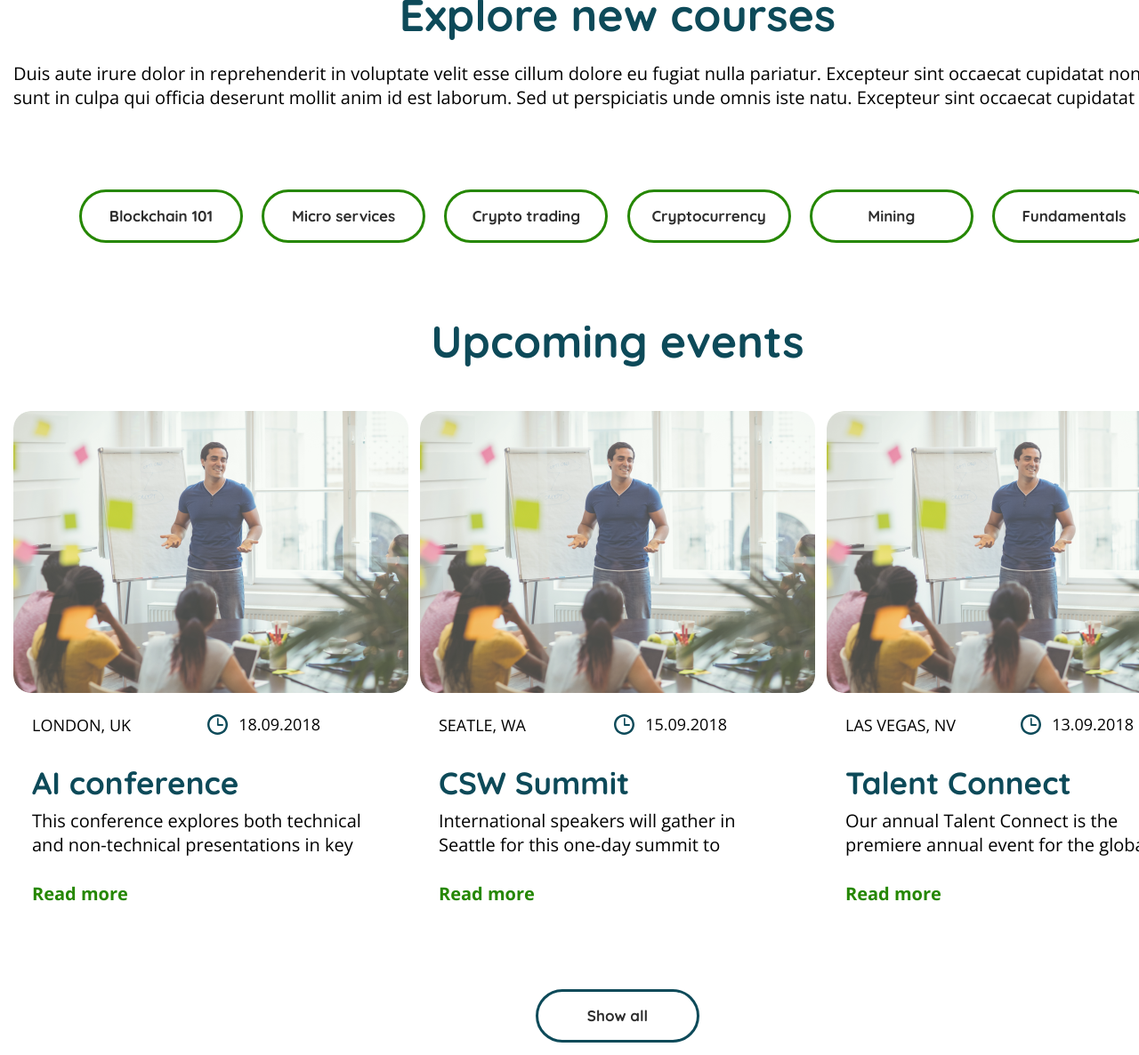
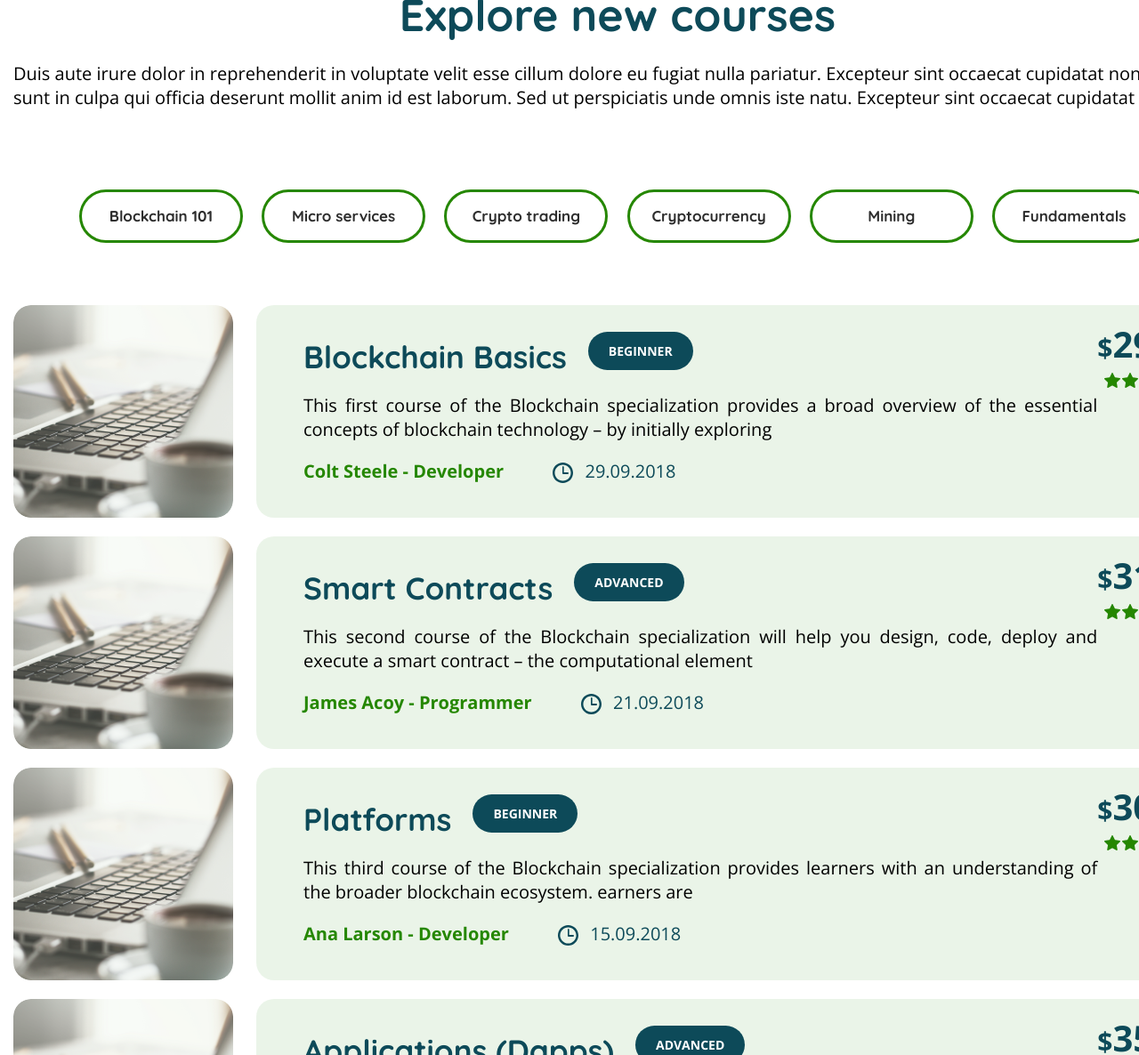
Before and after one commit to kaptn3/merklise, a Jekyll site: the page built from index.md, in a window 1280 px wide, cut to the strip 1742-2928 px from the top of the page. Shown: the whole strip at 89% size. Built offline with Jekyll 4.4.1, drawn with Linux system fonts in a browser that asks for light colours; some of the changed text lies outside the part shown.

Commit message:
Education: courses

```diff
--- a/_includes/sections/courses.html
+++ b/_includes/sections/courses.html
@@ -1,9 +1,9 @@
-<section class="explore-section education__container">
+<section class="courses-section education__container">
   <article>
     <h2 class="h2-title">Explore new courses</h2>
-    <p class="explore-section__text">Duis aute irure dolor in reprehenderit in voluptate velit esse cillum dolore eu fugiat nulla pariatur. Excepteur sint occaecat cupidatat non proident, sunt in culpa qui officia deserunt mollit anim id est laborum. Sed ut perspiciatis unde omnis iste natu. Excepteur sint occaecat cupidatat non.</p>
+    <p class="courses-section__text">Duis aute irure dolor in reprehenderit in voluptate velit esse cillum dolore eu fugiat nulla pariatur. Excepteur sint occaecat cupidatat non proident, sunt in culpa qui officia deserunt mollit anim id est laborum. Sed ut perspiciatis unde omnis iste natu. Excepteur sint occaecat cupidatat non.</p>
   </article>
-  <div class="explore-section__types">
+  <div class="courses-section__types">
     <a href="#" class="btn">Blockchain 101</a>
     <a href="#" class="btn">Micro services</a>
     <a href="#" class="btn">Crypto trading</a>
@@ -11,4 +11,42 @@
     <a href="#" class="btn">Mining</a>
     <a href="#" class="btn">Fundamentals</a>
   </div>
+  <ul class="courses-section__posts">
+    {% for post in site.categories['course'] limit:4 %}
+    <li class="courses-section__post">
+      <a class="courses-section__img" href="{{ post.url }}">
+        <img src="/assets/post-images/{{ post.image }}" alt="{{ post.title }}">
+      </a>
+      <div class="courses-section__post-content">
+        <article class="courses-section__article">
+          <header class="courses-section__article-title">
+            <h3>{{ post.title }}</h3>
+            <span>{{ post.level }}</span>
+          </header>
+          {{ post.excerpt }}
+          <span class="courses-section__article-teacher">{{ post.teacher }}</span>
+          <span class="courses-section__article-date"><img src="/assets/icons/clock.svg" alt=""> {{ post.date | date: "%d.%m.%Y" }}</span>
+        </article>
+        <div class="courses-section__info">
+          <div>
+            <span class="courses-section__info-price">$<strong>{{ post.price }}</strong>,99</span>
+            <div class="courses-section__info-rating">
+            {% for item in (1..5) %}
+              {% if item <= post.rating %}
+                <img src="/assets/icons/star.svg" alt="">
+              {% else %}
+                <img src="/assets/icons/no-star.svg" alt="">
+              {% endif %}
+            {% endfor %}
+            </div>
+          </div>
+          <a class="courses-section__info-more" href="{{ post.url }}">
+            <img src="/assets/icons/more.svg" alt="">
+          </a>
+        </div>
+      </div>
+    </li>
+    {% endfor %}
+  </ul>
+  <a href="#" class="btn btn_black courses-section__btn">Explore all</a>
 </section>
--- /dev/null
+++ b/_posts/2018-09-13-name-of-course.md
@@ -0,0 +1,14 @@
+---
+title: 'Applications (Dapps)'
+price: '35'
+rating: 5
+teacher: 'Cindy Chase - Programmer'
+image: 'course.png'
+level: 'Advanced'
+categories: 'course'
+type: 'Blockchain 101'
+excerpt_separator: <!--more-->
+---
+This fourth course of the Blockchain specialization will help you design, code, deploy  and execute a smart contract – the computational element
+<!--more-->
+lorem
--- /dev/null
+++ b/_posts/2018-09-15-name-of-course.md
@@ -0,0 +1,14 @@
+---
+title: 'Platforms'
+price: '30'
+rating: 5
+teacher: 'Ana Larson - Developer'
+image: 'course.png'
+level: 'Beginner'
+categories: 'course'
+type: 'Blockchain 101'
+excerpt_separator: <!--more-->
+---
+This third course of the Blockchain specialization provides learners with an  understanding of the broader blockchain ecosystem. earners are
+<!--more-->
+lorem
--- /dev/null
+++ b/_posts/2018-09-21-name-of-course.md
@@ -0,0 +1,14 @@
+---
+title: 'Smart Contracts'
+price: '31'
+rating: 4
+teacher: 'James Acoy - Programmer'
+image: 'course.png'
+level: 'Advanced'
+categories: 'course'
+type: 'Blockchain 101'
+excerpt_separator: <!--more-->
+---
+This second course of the Blockchain specialization will help you design, code, deploy  and execute a smart contract – the computational element
+<!--more-->
+lorem
--- /dev/null
+++ b/_posts/2018-09-29-name-of-course.md
@@ -0,0 +1,14 @@
+---
+title: 'Blockchain Basics'
+price: '29'
+rating: 4
+teacher: 'Colt Steele - Developer'
+image: 'course.png'
+level: 'Beginner'
+categories: 'course'
+type: 'Blockchain 101'
+excerpt_separator: <!--more-->
+---
+This first course of the Blockchain specialization provides a broad overview of the  essential concepts of blockchain technology – by initially exploring
+<!--more-->
+lorem
--- a/_sass/components/sections/courses.scss
+++ b/_sass/components/sections/courses.scss
@@ -1,15 +1,137 @@
-.explore-section {
+.courses-section {
   line-height: 27px;
   font-size: 20px;
   text-align: justify;
+  padding-bottom: 220px;
 }
 
-.explore-section__text {
+.courses-section__text {
   padding-top: 12px;
 }
 
-.explore-section__types {
+.courses-section__types {
   display: flex;
   justify-content: space-between;
   padding: 70px 74px;
 }
+
+.courses-section__posts {
+  margin: 0;
+  padding: 0;
+  list-style: none;
+  margin-bottom: 59px;
+}
+
+.courses-section__post {
+  display: flex;
+  margin-bottom: 21px;
+}
+
+.courses-section__img {
+  display: block;
+  position: relative;
+  margin-right: 26px;
+  border-radius: 20px;
+  overflow: hidden;
+  flex-shrink: 0;
+  width: 247px;
+}
+
+.courses-section__img:after {
+  content: '';
+  position: absolute;
+  top: 0;
+  right: 0;
+  bottom: 0;
+  left: 0;
+  background-color: #E2EFDE;
+  opacity: 0.25;
+}
+
+.courses-section__img > img {
+  width: 100%;
+  height: 239px;
+  object-fit: cover;
+}
+
+.courses-section__post-content {
+  background-color: rgba($color: #E2EFDE, $alpha: .7);
+  border-radius: 20px;
+  padding: 30px 34px 25px 53px;
+  width: 100%;
+  display: flex;
+  justify-content: space-between;
+}
+
+.courses-section__article-title {
+  display: flex;
+  align-items: flex-start;
+  margin-bottom: 12px;
+}
+
+.courses-section__article-title > h3 {
+  font-family: 'Quicksand', sans-serif;
+  line-height: 57px;
+  font-size: 35px;
+  color: #0D4A59;
+  margin-right: 24px;
+}
+
+.courses-section__article-title > span {
+  display: block;
+  background-color: #0D4A59;
+  border-radius: 30px;
+  color: #fff;
+  text-transform: uppercase;
+  font-weight: bold;
+  font-size: 14px;
+  padding: 8px 23px;
+}
+
+.courses-section__article-teacher {
+  color: #258700;
+  font-weight: bold;
+  margin-right: 50px;
+}
+
+.courses-section__article-date {
+  color: #0D4A59;
+}
+
+.courses-section__article-date > img {
+  vertical-align: text-bottom;
+  margin-right: 8px;
+}
+
+.courses-section__info {
+  display: flex;
+  flex-direction: column;
+  justify-content: space-between;
+}
+
+.courses-section__info-price {
+  display: inline-block;
+  font-size: 30px;
+  font-weight: bold;
+  color: #0D4A59;
+  margin-bottom: 15px;
+}
+
+.courses-section__info-price > strong {
+  font-size: 40px;
+}
+
+.courses-section__info-rating {
+  width: 98px;
+  display: flex;
+  justify-content: space-between;
+  margin-left: auto;
+}
+
+.courses-section__info-more {
+  text-align: right;
+}
+
+.courses-section__btn {
+  margin: 0 auto;
+}
```
Also changed, not shown: assets/icons/more.svg (added), assets/icons/no-star.svg (added), assets/icons/star.svg (added), assets/post-images/course.png (added).
